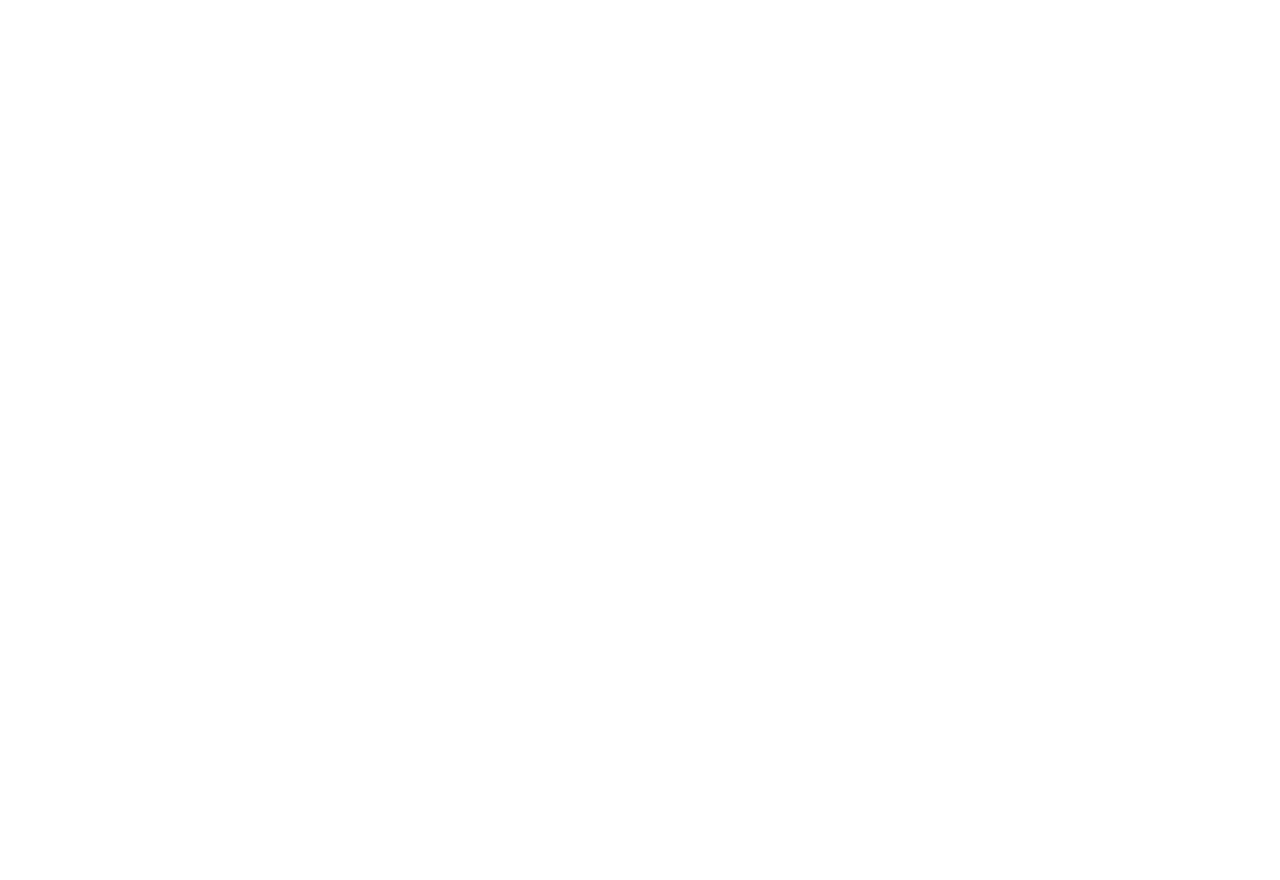
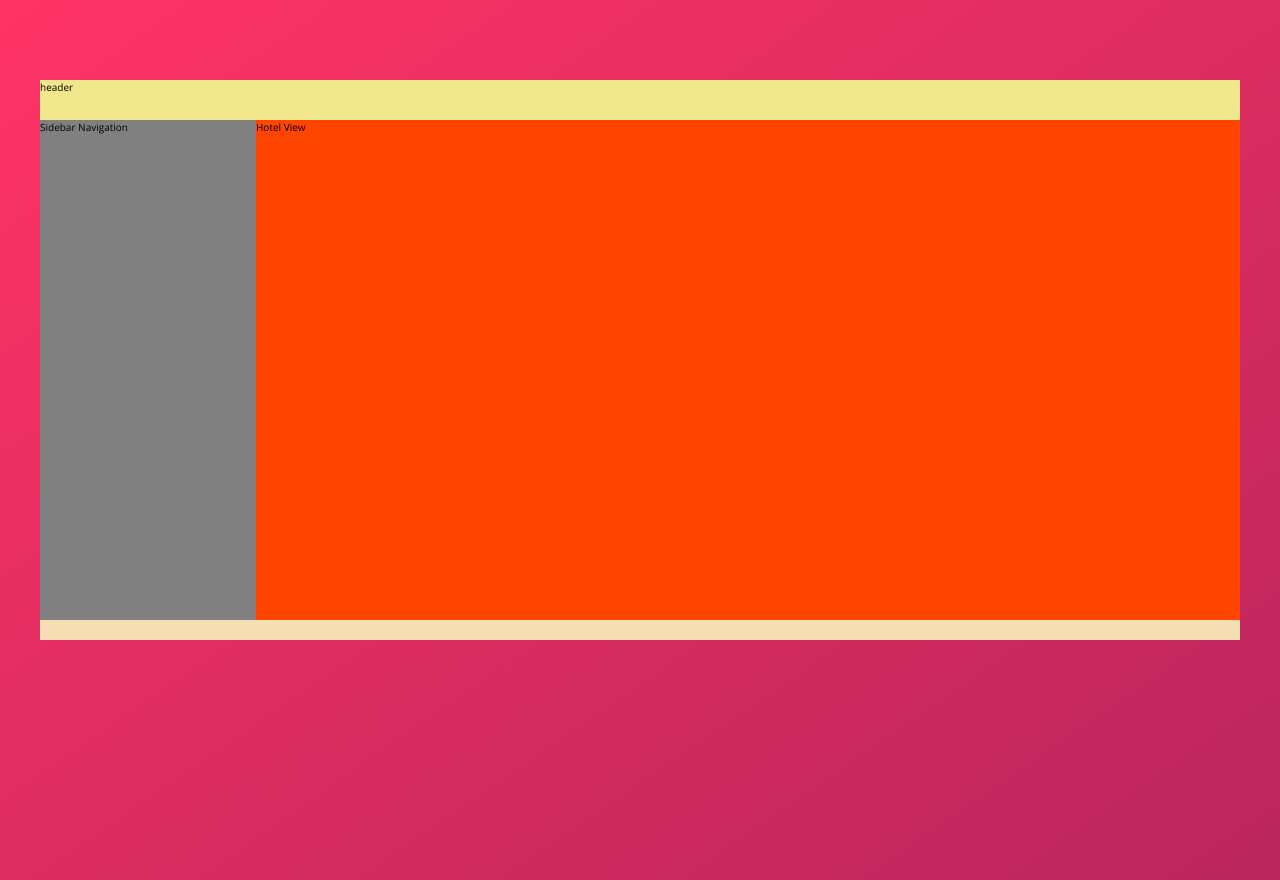
Before and after one commit to UThan/Trillo, a website: page index.html in a window 1280 px wide. Before the commit the page ends 800 px from the top, so only its background shows below. Drawn offline with nearby package versions, Linux system fonts and the light colour scheme.

Commit message:
implementing basic layout

```diff
--- a/index.html
+++ b/index.html
@@ -5,12 +5,24 @@
         <meta name="viewport" content="width=device-width, initial-scale=1.0">
 
         <link href="https://fonts.googleapis.com/css?family=Open+Sans:300,400,600" rel="stylesheet">
-        <link rel="stylesheet" href="css/style.css">
+        <link rel="stylesheet" href="css/main.css">
         <link rel="shortcut icon" type="image/png" href="img/favicon.png">
 
         <title>trillo &mdash; Your all-in-one booking app</title>
     </head>
     <body>
-
+        <div class="container">
+            <header class="header">
+                header
+            </header>
+            <div class="content">
+                <nav class="sidebar">
+                    Sidebar Navigation
+                </nav>
+                <main class="hotelview">
+                    Hotel View
+                </main>
+            </div>
+        </div>
     </body>
 </html>
--- /dev/null
+++ b/sass/_base.scss
@@ -0,0 +1,45 @@
+/////////////////////////////////////////////////////////////////////////
+////////////////variable
+:root{
+--color-primary : #eb2f64;
+--color-primary-light: #FF3366;
+--color-primary-dark: #BA265D;
+
+--color-grey-1: #faf9f9;
+--color-grey-2: #f4f2f2;
+--color-grey-3: #f0eeee;
+--color-grey-4: #ccc;
+--color-grey-5: #999;
+--color-grey-6: #777;
+--color-grey-7: #333;
+
+--line: 1px solid var(--color-grey-light-2);
+
+--shadow-dark: 0 2rem 6rem rgba(0,0,0,.3);
+--shadow-light: 0 2rem 5rem rgba(0,0,0,.06);
+}
+
+
+/////////////////////////////////////////////////////////////////////////
+////////////////global reset
+
+*,*::before,*::after{
+    box-sizing: inherit;
+}
+
+*{
+    margin: 0;
+    padding: 0;
+}
+
+html{
+    font-size: 62.5%;
+    box-sizing: border-box;
+}
+
+body{
+    font-family: "Open Sans",sans-serif;
+    font-weight: 400;
+    background-image: linear-gradient(to right bottom,var(--color-primary-light),var(--color-primary-dark));
+    min-height: 100vh;
+}
--- /dev/null
+++ b/sass/_layout.scss
@@ -0,0 +1,30 @@
+/////////////////////////////////////////////////////////////////////////
+////////////////layout
+
+.container{
+    max-width: 120rem;
+    margin: 8rem auto;
+}
+
+.header{
+    height: 4rem;    //test
+    background-color: khaki;    //test
+}
+
+.content{
+    height: 52rem;   //test
+    background-color: wheat;    //test
+    display: flex;
+}
+
+.sidebar{
+    height: 50rem;   //test
+    background-color: gray;    //test
+    flex: 0 0 18%;
+}
+
+.hotelview{
+    height: 50rem;   //test
+    background-color: orangered;    //test
+    flex: 1;
+}
--- a/sass/main.scss
+++ b/sass/main.scss
@@ -1,17 +1,3 @@
-/*
-COLORS
-
-Primary: #eb2f64
-Primary light: #FF3366
-Primary dark: #BA265D
-
-Grey light 1: #faf9f9
-Grey light 2: #f4f2f2
-Grey light 3: #f0eeee
-Grey light 4: #ccc
-
-Grey dark 1: #333
-Grey dark 2: #777
-Grey dark 3: #999
-
-*/
+@import 'base';
+@import 'layout';
+@import 'components';
```
Also changed, not shown: package.json (+6 -5 lines), css/main.css (added), sass/_components.scss (added), 3 other files.
